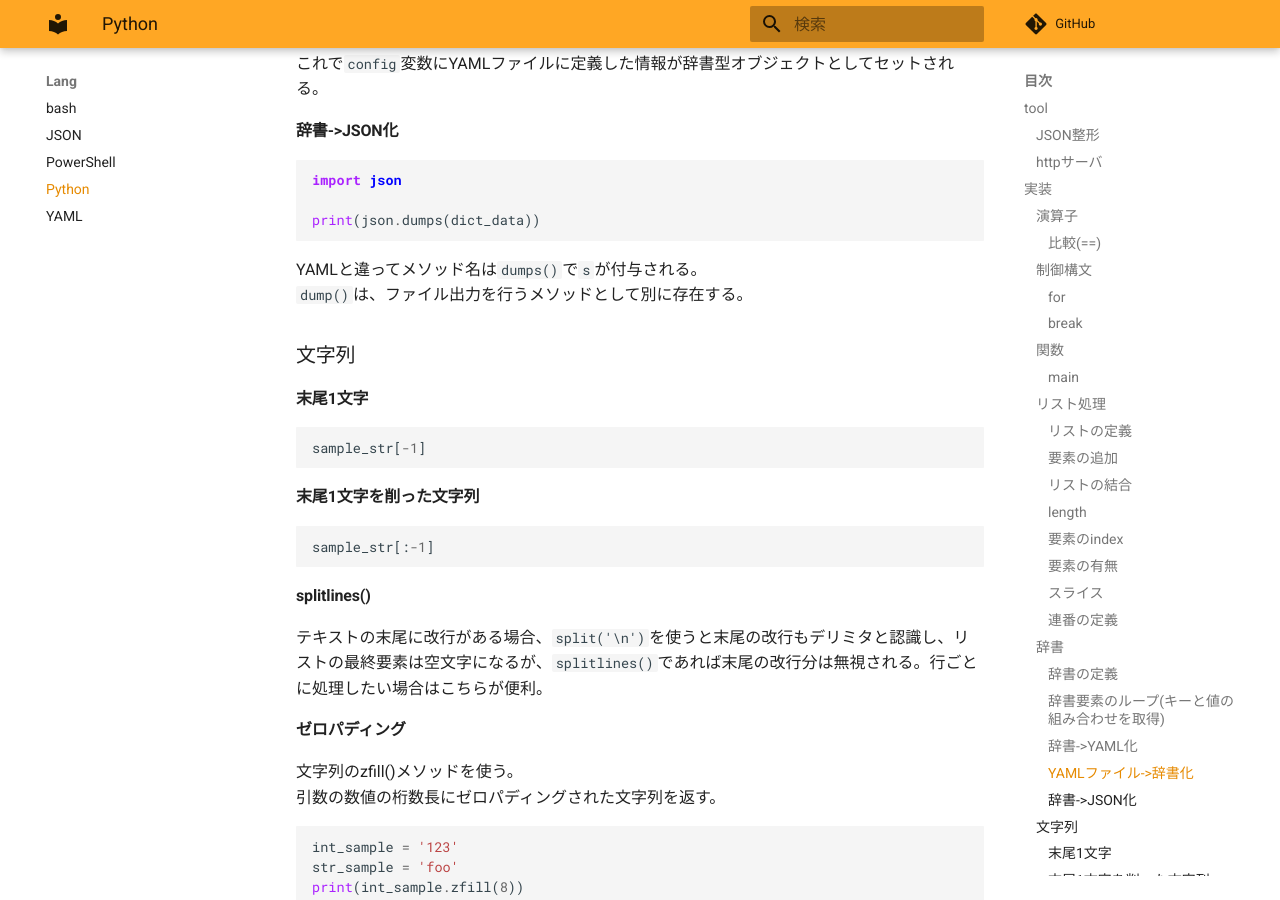
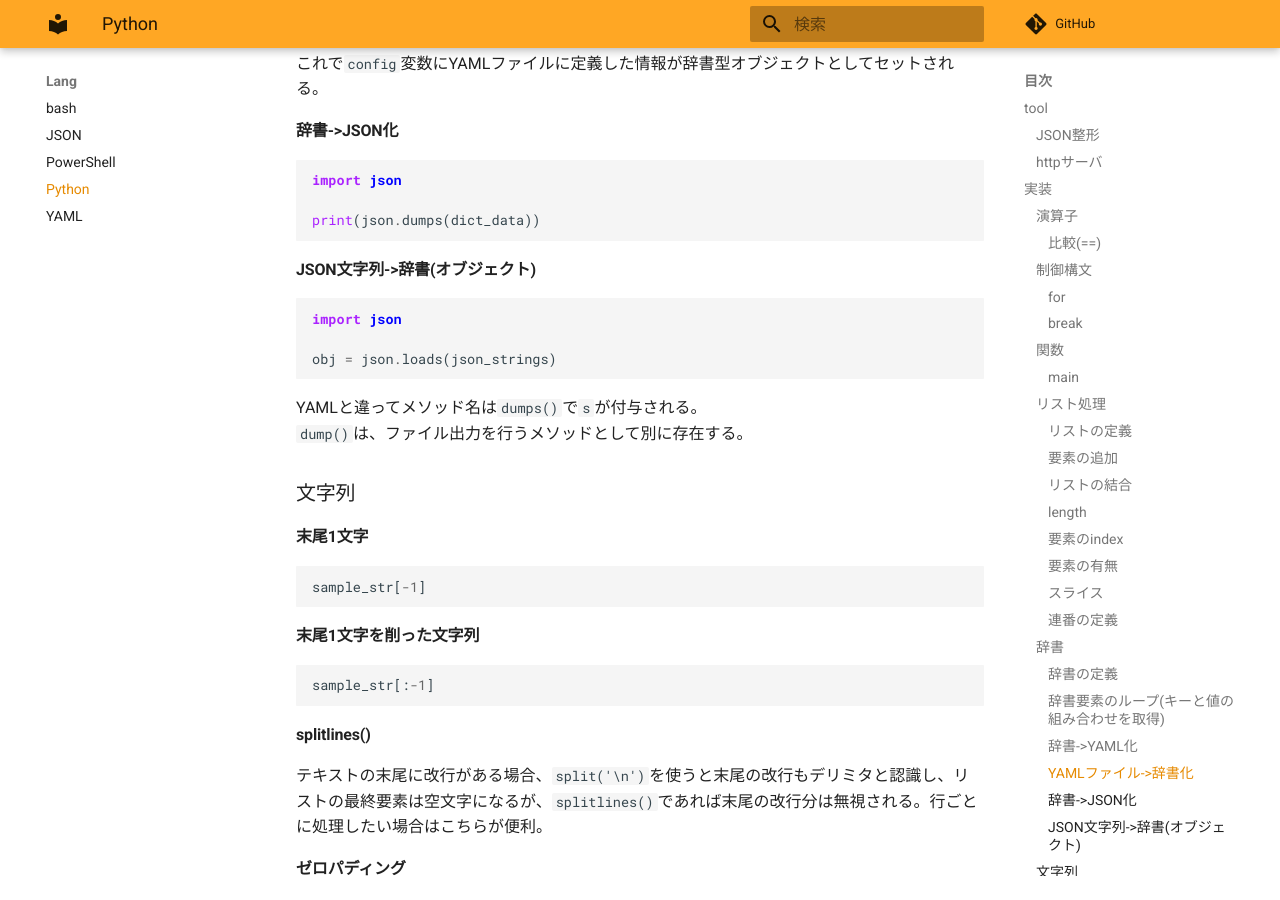
Before and after one commit to zaki-lknr/docs, an MkDocs documentation site: the page built from docs/lang/python.md, in a window 1280 px wide and 900 px high, scrolled down 5449 px. Built offline with MkDocs 1.6.1 and Material for MkDocs 9.7.7, drawn with Linux system fonts in a browser that asks for light colours; comment, search, counter and statistics services are not loaded.

Commit message:
add: lang/python: json文字列からオブジェクト

````diff
--- a/docs/lang/python.md
+++ b/docs/lang/python.md
@@ -287,6 +287,14 @@ with open('config.yaml', 'r') as yml:
 import json
 
 print(json.dumps(dict_data))
+```
+
+#### JSON文字列->辞書(オブジェクト)
+
+```python
+import json
+
+obj = json.loads(json_strings)
 ```
 
 YAMLと違ってメソッド名は`dumps()`で`s`が付与される。
````
